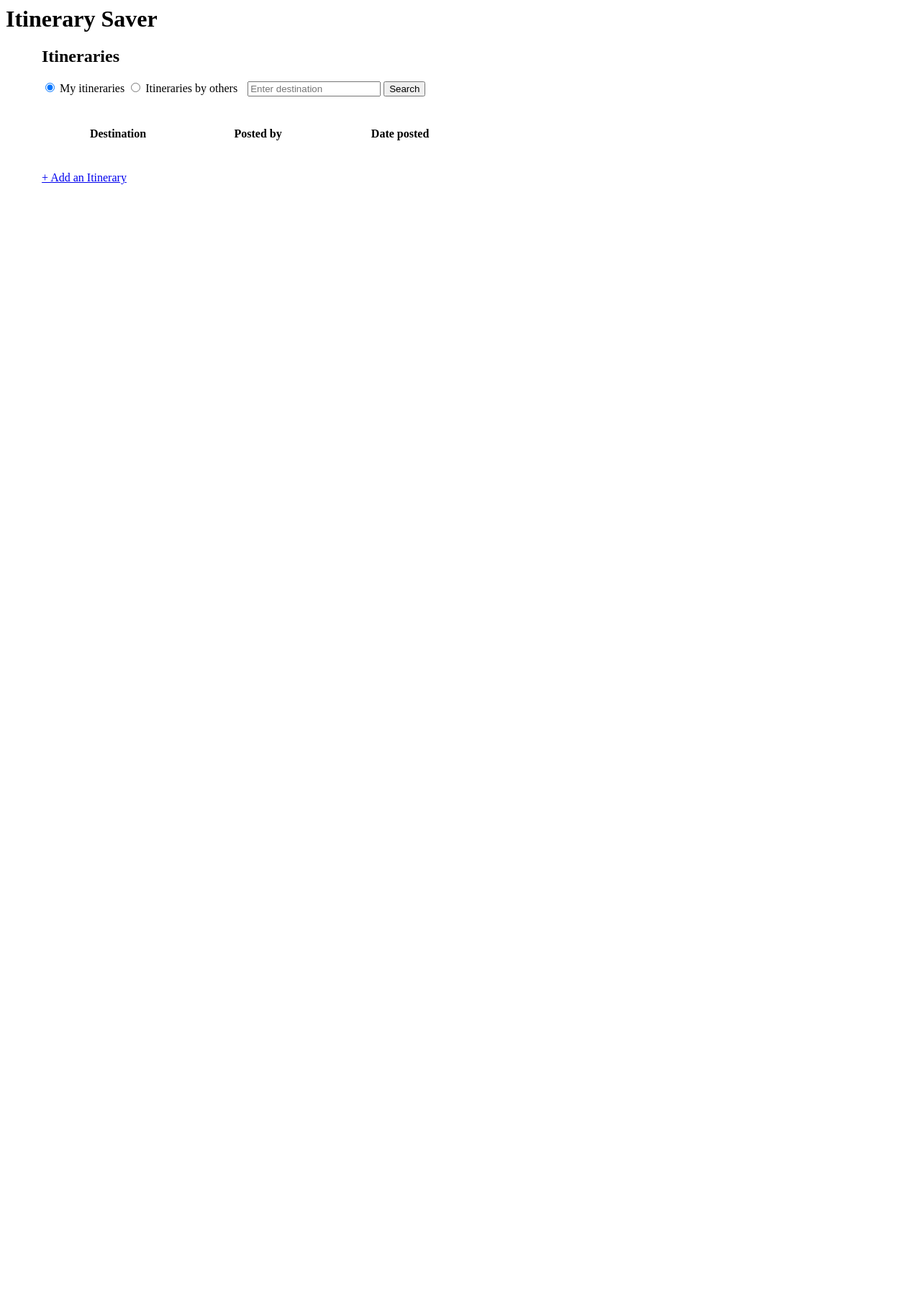
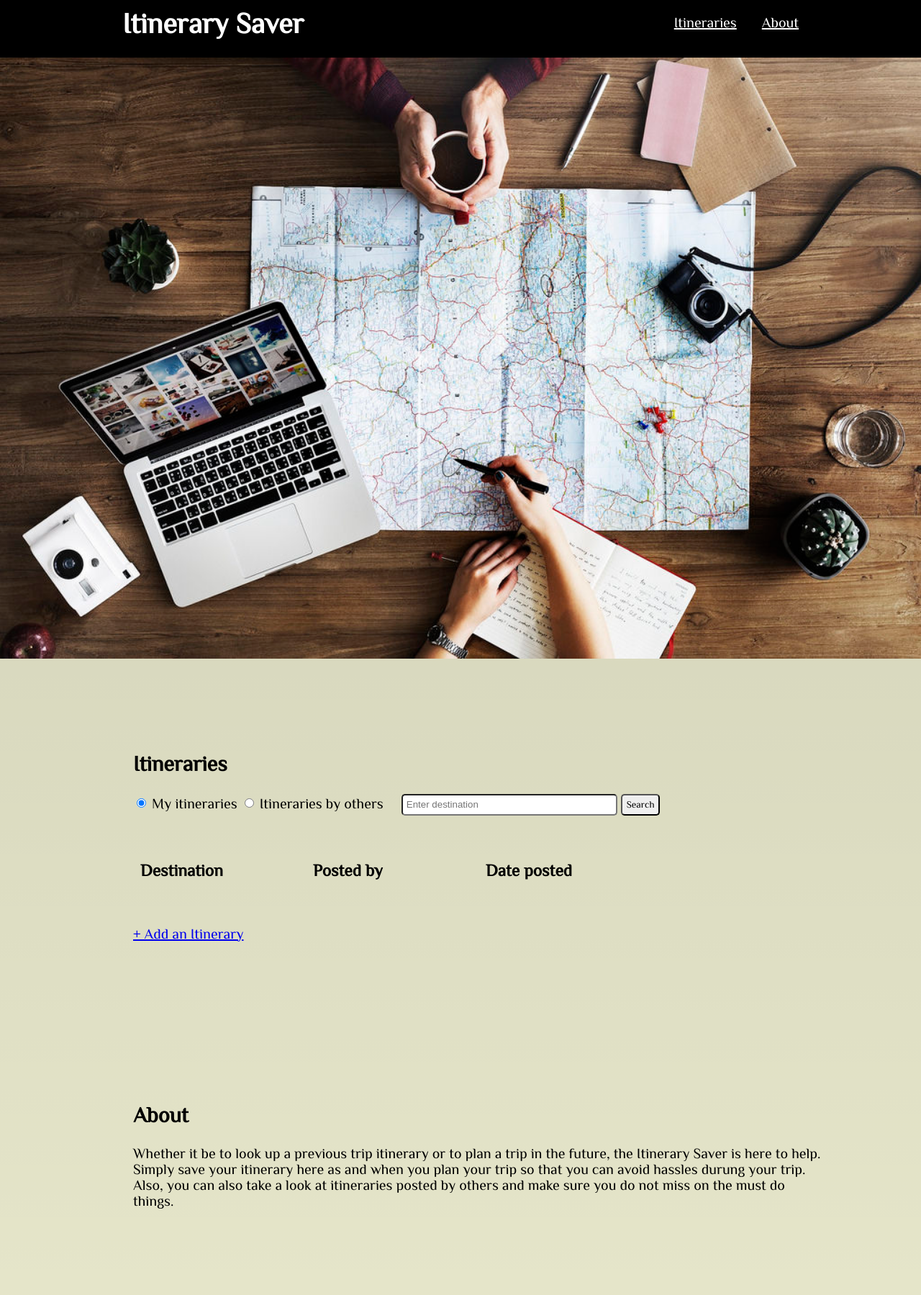
Before and after one commit to rohinieravi/Itinerary-Saver, a website: page public/index.html in a window 1280 px wide. Shown: the whole page at 72% size. Before the commit the page ends 800 px from the top, so only its background shows below. Drawn offline with nearby package versions, Linux system fonts and the light colour scheme; no server answers.

Commit message:
added styling

```diff
--- a/public/app.js
+++ b/public/app.js
@@ -1,10 +1,5 @@
-
-
+//API request to get all itineraries
 var getItineraryList = function(callback) {
-	/*if(MOCK_ITINERARIES.itineraries.length === 0) {
-		seedData();
-	}
-	setTimeout(function(){ callback(MOCK_ITINERARIES)}, 100);*/
 	var settings = {
 		url: API_URL + '/itineraries',
 		datatype: 'json',
@@ -50,14 +45,13 @@ var displayItineraries = function(data) {
 };
 
 var renderItineraryList = function(itinList) {
-	var list;
+	var list='';
 	itinList.forEach(function(item) {
-		list += "<tr class='row'>"+
-
-				"<td class='js-destination' ><a href='itinerarydetails.html?id="+item.id+"'>" + item.destination + "</a></td>" +
-				"<td>" + item.poster + "</td>" +
-				"<td>" + item.postedDate + "</td>"+
-				"</tr>";
+		list += "<div class='row tRow'>"+
+				"<div class='col-3 js-destination' ><a href='itinerarydetails.html?id="+item.id+"'>" + item.destination + "</a></div>" +
+				"<div class='col-3'>" + item.poster + "</div>" +
+				"<div class='col-3'>" + item.postedDate + "</div>"+
+				"</div>";
 	});
 	$(".js-itinerarylist").append(list);
 }
@@ -82,13 +76,13 @@ $(function() {
 });
 
 $("input[name='itinerary']").click(function(event){
-	$(".row").remove();
+	$(".tRow").remove();
 	getAndDisplayItineraries();
 });
 
 $(".js-search").submit(function(event) {
 	event.preventDefault();
-	$(".row").remove();
+	$(".tRow").remove();
 	var query = $(this).find('.js-input').val();
 	getAndDisplayItinerariesByDest(query);
 });
--- /dev/null
+++ b/public/float-grid.css
@@ -0,0 +1,80 @@
+* {
+  box-sizing: border-box;
+}
+
+/* Grid measurements:
+ *
+ *   960px wide including 12 gutters (half gutters on both edges)
+ *
+ *   60px columns (12)
+ *   20px gutters (two half-gutters + 11 full gutters, so 12 total)
+ *
+ *
+ *   For smaller screens, we always want 20px of padding on either side,
+ *   so 960 + 20 + 20 => 1000px
+ *
+ **/
+.row {
+  max-width: 1000px;
+  padding-left: 20px;
+  padding-right: 20px;
+  margin: 0 auto;
+}
+
+/* Clearfix */
+.row::before,
+.row::after {
+  display: table;
+  content: '';
+}
+
+.row::after {
+  clear: both;
+}
+
+.col-1,.col-3, .col-4, .col-6, .col-12 {
+  float: left;
+
+  /* Gutters:
+   * Each column is padded by half-a-gutter on each side,
+   *
+   * Half a gutter is 10px, 10/960 (context) = 1.041666%
+   *
+   */
+  padding-left: 1.04166666%;
+  padding-right: 1.04166666%;
+}
+
+/* Mobile defaults */
+.col-1,.col-3, .col-4, .col-6, .col-12 {
+  width: 100%;
+}
+
+
+/* Non-mobile, grid */
+@media only screen and (min-width: 640px) {
+  .col-1{
+    width:12.5%;
+  }
+
+
+  /* 3 columns, 3/12 in % */
+  .col-3 {
+    width: 25%;
+  }
+
+  /* 4 columns */
+  .col-4 {
+    width: 33.33%;
+  }
+
+  /* 6 columns */
+  .col-6 {
+    width: 50%;
+  }
+
+  /* 12 columns */
+  .col-12 {
+    width: 100%;
+  }
+}
--- a/public/index.html
+++ b/public/index.html
@@ -3,38 +3,61 @@
 <head>
 	<title>Itinerary Saver</title>
 	<link rel="stylesheet" type="text/css" href="main.css">
+	<link rel="stylesheet" type="text/css" href="float-grid.css">
+	<link href="https://fonts.googleapis.com/css?family=Philosopher" rel="stylesheet">
 </head>
 <body>
 	<header>
+		<div class="row">
+		<div class="col-6">
 		<h1>Itinerary Saver</h1>
+		</div>
+		<div class="links">
+			<a href="#itineraries">Itineraries</a>
+			<a href="#about">About</a>
+
+		</div>
+		</div>
 	</header>
-	<section>
+	<main>
+	<img src="../images/bgImage.jpg">
 
-		<h2>Itineraries</h2>
-		<div>
+	<section id="itineraries">
+		<div class="row">
+				<h2>Itineraries</h2>
 			<input type="radio" name="itinerary" id="radio1" value="myitinerary" checked>
 			<label>My itineraries</label>
 			<input type="radio" name="itinerary" id="radio2" value="otheritinerary">
 			<label>Itineraries by others</label>
 			<form class="js-search">
 				<input type="text" name="search" class="js-input" placeholder="Enter destination">
-				<button type="submit" name="submit" >Search</button>
+				<button type="submit" name="submit" id="search">Search</button>
 			</form>
 		</div>
-		<table class="js-itinerarylist">
-			<tr>
-				<th>Destination</th>
-				<th>Posted by</th>
-				<th>Date posted</th	>
-			</tr>
-		</table>
+		<div class="js-itinerarylist">
+		<div class="row">
+			<div class="col-3"><h3>Destination</h3></div>
+			<div class="col-3"><h3>Posted by</h3></div>
+			<div class="col-3"><h3>Date posted</h3></div>
+		</div>
+		</div>
+		<div class="row">
 		<div class="newitinerary">
 			<a href="add-itinerary.html">+ Add an Itinerary</a>
 			<div class="newadded hidden">New Itinerary added !</div>
 		</div>
+		</div>
 	</section>
+	<section id="about">
+			<div class="row">
+
+		<h2>About</h2>
+		<p>Whether it be to look up a previous trip itinerary or to plan a trip in the future, the Itinerary Saver is here to help. Simply save your itinerary here as and when you plan your trip so that you can avoid hassles durung your trip. Also, you can also take a look at itineraries posted by others and make sure you do not miss on the must do things.</p>
+	</div>
+
+	</section>
+	</main>
 	<script src="https://code.jquery.com/jquery-3.1.0.min.js"></script>
-
 	<script src="mockdata.js"></script>
 	<script src="app.js"></script>
 </body>
--- a/public/main.css
+++ b/public/main.css
@@ -1,25 +1,85 @@
+/*body {
+	background: url('../');
+	background-repeat: no-repeat;
+	background-size: cover;
+}*/
+* {
+	box-sizing: border-box;
+}
+
 .js-itinerarylist {
-	width: 50%;
-	margin:40px 0 40px 0;
+	margin-top:40px;
+
+}
+body {
+	margin:0;
+	background-image: linear-gradient(rgba(0,0,0,0.2),
+      rgba(0,0,0,0.1));
+	background-color: lightyellow;
+	font-family: 'Philosopher', sans-serif;
+	font-size: 20px;
+}
+
+header {
+	height:80px;
+	padding: 10px 0 10px 0;
+	background-color: black;
+	color: white;
+}
+.links{
+	padding: 10px;
+	text-align: right;
+}
+.links a{
+	margin-left: 30px;
+	color: white;
+}
+
+#about, #itineraries{
+	padding: 100px 0;
 
 }
 
+.newitinerary{
+	margin-top: 40px;
+}
+
+h1{
+	display: inline;
+}
+
+img{
+	width: 100%;
+}
 
 .js-search{
 	display: inline;
-	margin-left: 10px;
+	margin-left: 20px;
 }
 
 .newadded {
 	display: inline;
 	margin-left: 20px;
 }
-h1{
-	margin: 0 auto;
-}
+
 
 section {
 	margin-left: 50px;
+
+}
+
+.js-input{
+	width:300px;
+	height:30px;
+	padding: 5px;
+	border-radius: 5px;
+}
+#search{
+	height: 30px;
+		border-radius: 5px;
+			font-family: 'Philosopher', sans-serif;
+
+
 }
 
 .js-itinDetails {
@@ -56,10 +116,15 @@ section {
 #submit{
 	display: block;
 	width: 100px;
+	height:30px;
+	border-radius: 5px;
+		font-family: 'Philosopher', sans-serif;
+
 }
 
 #destination {
 	width: 300px;
+
 }
 
 .hidden {
```
Also changed, not shown: public/add-itinerary.html (+53 -11 lines), public/itinerarydata.js (+9 -9 lines), public/itinerarydetails.html (+8 -0 lines), README.md (added), images/bgImage.jpg (added).
